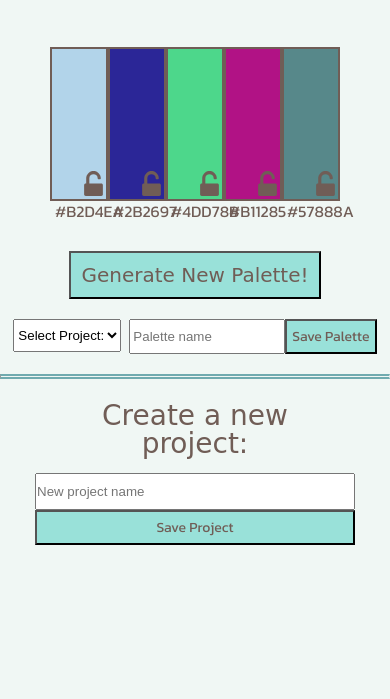
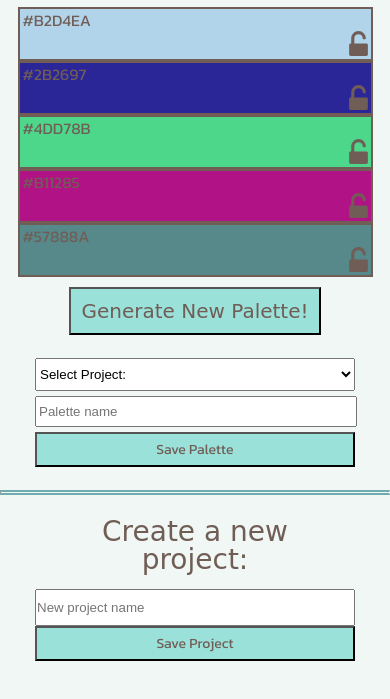
Before and after one commit to RyanH5/palette-picker, a website: page public/index.html in a window 390 px wide. Shown: the part 83-782 px from the top of the page. Drawn offline with nearby package versions, Linux system fonts and the light colour scheme; no server answers; files whose address does not match are found by name; a web font is replaced by a local one.

Commit message:
Add responsiveness

```diff
--- a/public/css/styles.css
+++ b/public/css/styles.css
@@ -23,10 +23,12 @@ header {
 .color--palette-possibility {
   border: 2px solid #705D56;
   width: 20%;
-  max-width:150px;
+  width:150px;
   height: 150px;
   position: relative;
+  cursor: pointer;
 }
+
 
 .generator--btn-container {
   text-align: center;
@@ -118,8 +120,9 @@ hr {
 
 .project-name {
   font-size: 24px;
-  font-weight: 400;
+  font-weight: 800;
   text-align: center;
+  color: #705D56;
 }
 
 .saved--projects {
@@ -142,6 +145,7 @@ hr {
   margin: auto;
   position: absolute;
   top: 10px;
+  color: #705D56;
 }
 
 .palette-splotches {
@@ -152,3 +156,67 @@ hr {
 .fas {
   margin: 42px 10px;
 }
+
+/* MEDIA QUERIES */
+
+@media screen and (max-width: 970px) {
+  .project-container {
+    width: 50%;
+  }
+}
+
+@media screen and (max-width: 650px) {
+  .color--splotches-container {
+    display: flex;
+    flex-direction: column;
+    padding: 90px 0px 10px;
+    align-items: center;
+  }
+
+  .color--palette-possibility {
+    border: 2px solid #705D56;
+    width: 90vw;
+    height: 50px;
+    position: relative;
+  }
+
+  .color--palette-possibility:hover .color-hex {
+    color: #F0F7F4;
+  }
+
+  .color-hex {
+    font-family: 'Kanit', sans-serif;
+    position: relative;
+    bottom: -3px;
+    left: 3px;
+    color: #705D56;
+  }
+
+  header {
+    position: fixed;
+    width: 100vw;
+    z-index: 1;
+  }
+
+  .project-container {
+    width: 100%;
+  }
+}
+
+@media screen and (max-width: 400px) {
+  .palette--naming-form {
+    flex-direction: column;
+    justify-content: space-around;
+    width: 320px;
+    height: 115px;
+  }
+
+  .projects--dropdown {
+    width: 100%;
+  }
+
+  .palette--naming-input {
+    width: 98%;
+    height: 25px;
+  }
+}
--- a/public/js/scripts.js
+++ b/public/js/scripts.js
@@ -155,7 +155,6 @@ async function postPalette(newPalette) {
       }
     })
   const paletteData = await response.json();
-  console.log(paletteData);
   return paletteData.new_palette.id
 };
 
```
